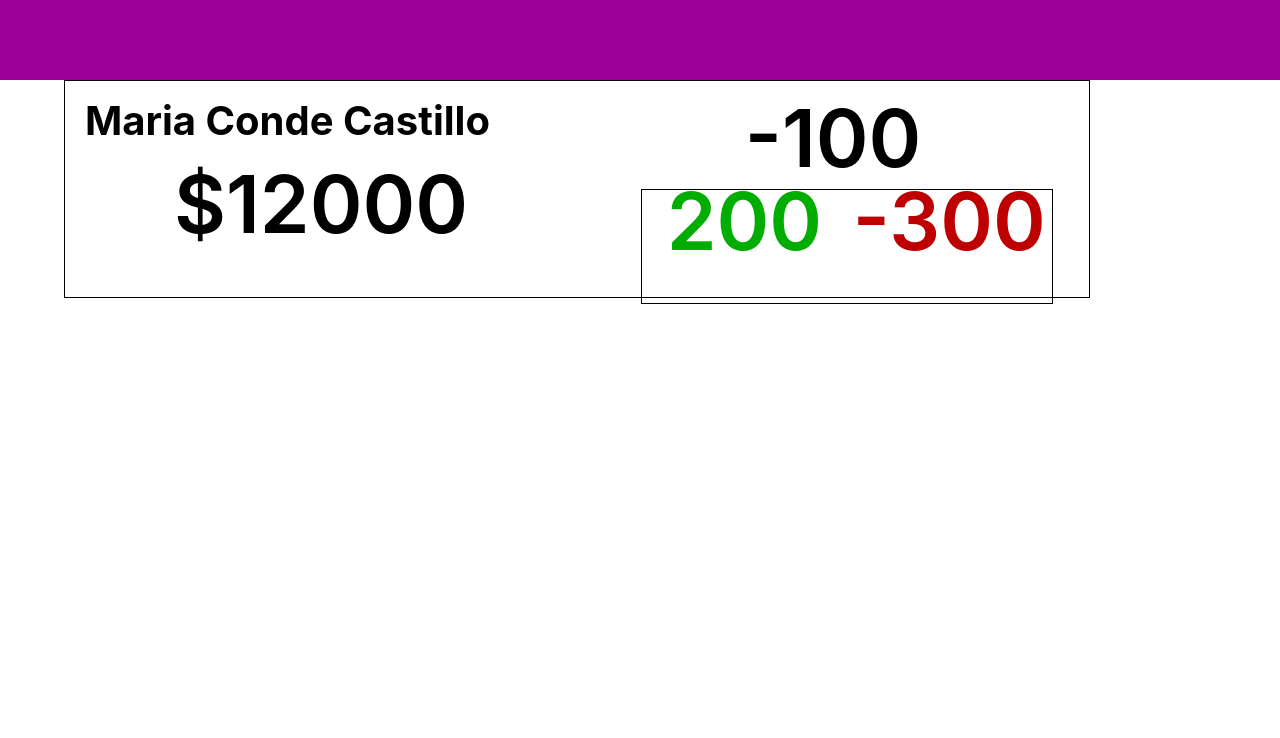
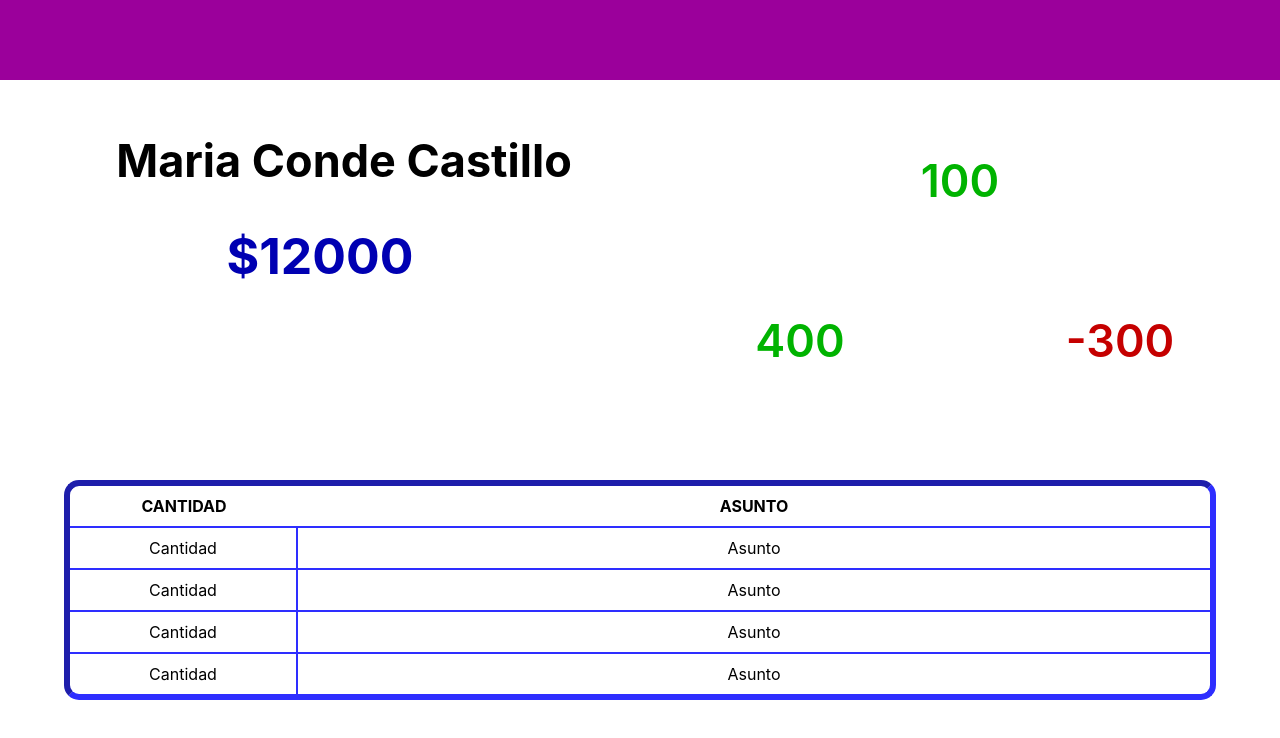
Before and after one commit to RubenPalomo/RealWorldApp, a React (Create React App) app in the folder Front-end/: page / in a window 1280 px wide. Shown: the top 738 px of the page. Built offline with nearby package versions, Linux system fonts and the light colour scheme.

Commit message:
Home ordenado

```diff
--- a/Front-end/src/Home/Home.jsx
+++ b/Front-end/src/Home/Home.jsx
@@ -1,26 +1,52 @@
-import React from 'react';
-import './Home.scss';
+import React from "react";
+import "./Home.scss";
 
 function Home() {
-  const inc = 200;
+  const nomCliente = "Maria Conde Castillo";
+  const cant = 12000;
+  const inc = 400;
   const out = 300;
+  let res;
+  if (inc - out < 0) {
+    res = "balance negative";
+  } else {
+    res = "balance positive";
+  }
 
   return (
-    <div>
-      <div className="divParent">
-        <div className="divChild">
-          <h2 className="nombreCliente">Maria Conde Castillo</h2>
-          <div className="showMoney">$12000</div>
-        </div>
-        <div className="divChild">
-          <div className="balance showMoney">{inc - out}</div>
-          <div className="divParent incomeExpense">
-            <div className="divChild balance income showMoney">{inc}</div>
-            <div className="divChild balance expenses showMoney">-{out}</div>
-          </div>
-        </div>
+    <div className="container">
+      <div className="divClient">
+        <h2 className="client">{nomCliente}</h2>
+        <div className="money">${cant}</div>
       </div>
-      <div></div>
+      <div className={res}>{inc - out}</div>
+      <div className="income">{inc}</div>
+      <div className="expenses">-{out}</div>
+
+      <div className="transaction">
+        <table className="tableTransactions">
+          <tr>
+            <td className="titulo">CANTIDAD</td>
+            <td className="titulo">ASUNTO</td>
+          </tr>
+          <tr>
+            <td className="cantidad">Cantidad</td>
+            <td className="asunto">Asunto</td>
+          </tr>
+          <tr>
+            <td className="cantidad">Cantidad</td>
+            <td className="asunto">Asunto</td>
+          </tr>
+          <tr>
+            <td className="cantidad">Cantidad</td>
+            <td className="asunto">Asunto</td>
+          </tr>
+          <tr>
+            <td className="cantidad">Cantidad</td>
+            <td className="asunto">Asunto</td>
+          </tr>
+        </table>
+      </div>
     </div>
   );
 }
--- a/Front-end/src/Home/Home.scss
+++ b/Front-end/src/Home/Home.scss
@@ -1,39 +1,89 @@
-.nombreCliente {
+.container{
+  display: grid;
+  text-align: center;
+  grid-template-columns: repeat(4, 25vw);
+  grid-template-rows: repeat(4, 25vh);
+  justify-content: center;
+  width: 100%;
+  height: 100%;
+}
+.divClient{
+  grid-column: 1 / 3;
+  grid-row: 1 / 3;
+}
+.balance{
+  grid-column: 3 / 5;
+  grid-row: 1 / 2;
   display: flex;
-  text-align: left;
-  margin: 10px 20px;
-  font-size: 40px;
+  flex-direction: column;
+  justify-content: center;
+  align-items: center;
+  font-size: 45px;
+  font-weight: 600;
 }
-.divParent {
-  display: flex;
-  margin: 0px 5vw;
-  width: 80%;
-  padding: 5px 0px;
-  border: solid 1px black;
-}
-.divChild {
-  flex: 1;
-  // border: solid 1px black;
-}
-
-.showMoney {
-  text-align: center;
-  font-weight: 600;
-  font-size: 80px;
-}
-
-.balance {
-  align-items: center;
+.income{
+  grid-column: 3/4;
+  grid-row: 2/3;
   display: flex;
   justify-content: center;
+  align-items: center;
+  font-size: 45px;
+  color: rgb(0, 179, 0);
+  padding-bottom: 5rem;
+  font-weight: 600;
+}
+.expenses{
+  grid-column: 4/5;
+  grid-row: 2/3 ;
+  display: flex;
+  justify-content: center;
+  align-items: center;
+  font-size: 45px;
+  color: rgb(197, 0, 0);
+  padding-bottom: 5rem;
+  font-weight: 600;
+}
+.transaction{
+  grid-row: 3 / 5;
+  grid-column: 1/5;
+}
+.client{
+  font-size: 45px;
+  padding: 1rem 0 0 3rem;
+}
+.money{
+  font-size: 50px;
+  font-weight: bold;
+  color: rgb(0, 0, 178);/*
+  margin: 3rem 0px 0px 6rem; */
+}
+.negative{
+  color: rgb(197, 0, 0);
+}
+.positive{
+  color: rgb(0, 179, 0);
+}
+.tableTransactions{
+  border: inset 6px rgb(46, 46, 255);
+  border-radius: 20px;
+  border-radius: 15px;
+  border-spacing: 0;
   height: 50%;
+  width: 90%;
+  margin:auto;
 }
-.incomeExpense {
-  height: 50%;
+.titulo{
+  text-align: center;
+  font-weight: bold;
+  padding: 10px;
 }
-.expenses {
-  color: rgb(190, 0, 0);
+.cantidad{
+  border-top: solid 2px rgb(46, 46, 255);
+  border-right: solid 2px rgb(46, 46, 255);
+  width: 20%;
+  padding: 10px;
 }
-.income {
-  color: rgb(0, 173, 0);
+.asunto{
+  border-top: solid 2px rgb(46, 46, 255);
+  padding: 10px;
 }
```
